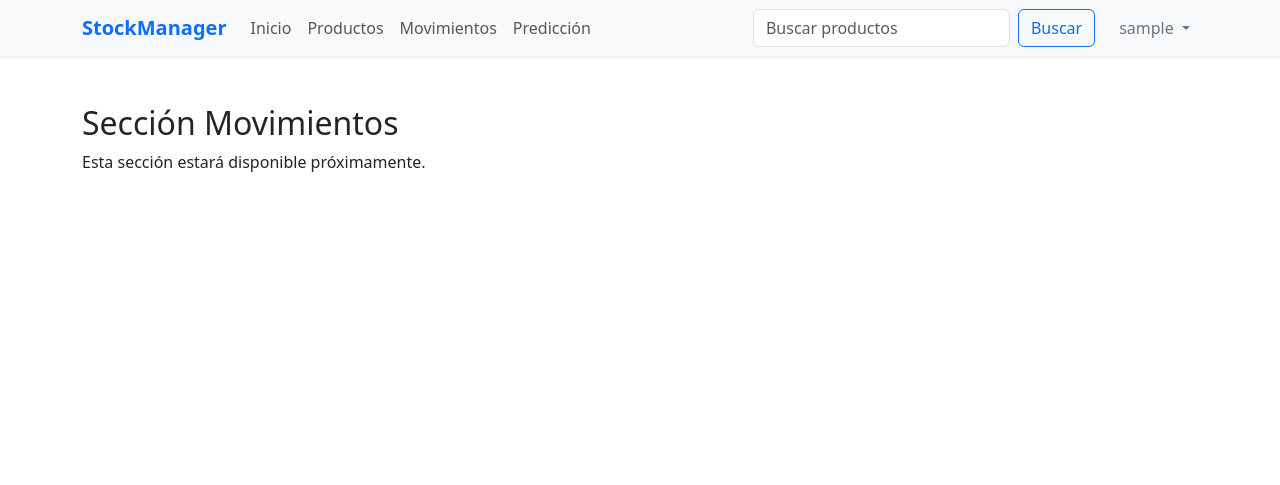
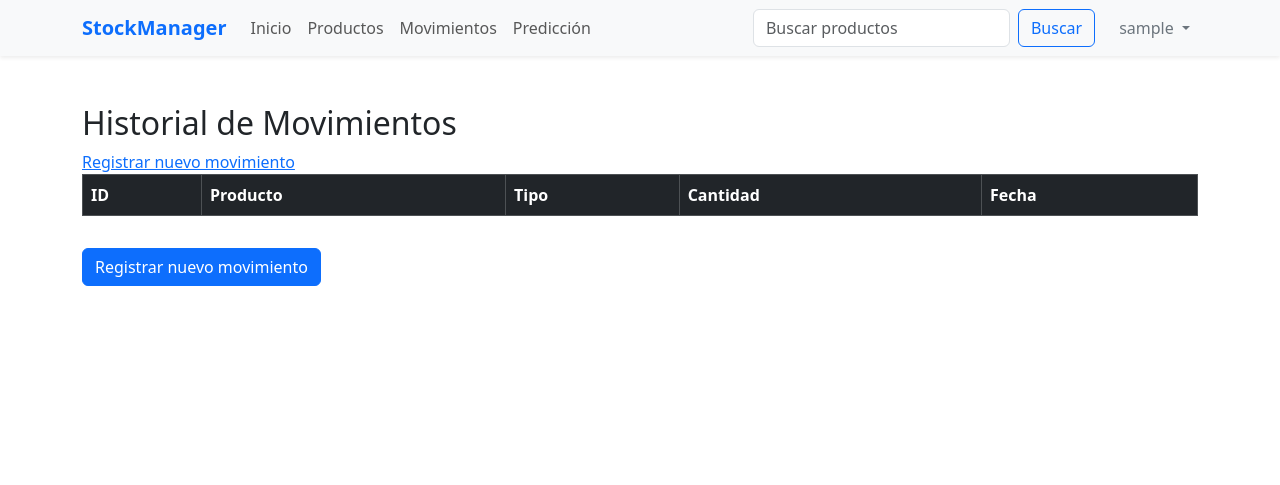
Before and after one commit to Facuzogbe/stock-management-migration-predictor, a Flask app: page /movimientos/ in a window 1280 px wide. Shown: the top 485 px of the page. Run offline with Flask 3, Linux system fonts and the light colour scheme; the visitor is signed in with stand-in values (Sample User, id 1); lists and menus that the app fills with data are empty.

Commit message:
creation basic the feature movements of stock

```diff
--- a/src/app/routes/movimientos_routes.py
+++ b/src/app/routes/movimientos_routes.py
@@ -1,8 +1,32 @@
 # src/app/routes/movimientos_routes.py
-from flask import Blueprint, render_template
 
-movimientos_bp = Blueprint('movimientos', __name__, template_folder='../templates')
+from flask import Blueprint, render_template, request, redirect, url_for, flash
+from services.movimiento_service import obtener_movimientos, registrar_movimiento
+from models import db, Product
 
-@movimientos_bp.route('/')
+movimientos_bp = Blueprint('movimientos', __name__, template_folder='../templates/movimientos')
+
+@movimientos_bp.route('/', methods=['GET'])
 def index():
-    return render_template('movimientos/index.html')
+    movimientos = obtener_movimientos()
+    return render_template('movimientos/index.html', movimientos=movimientos)
+
+@movimientos_bp.route('/nuevo', methods=['GET', 'POST'])
+def nuevo_movimiento():
+    if request.method == 'POST':
+        producto_id = request.form.get('producto_id')
+        tipo = request.form.get('tipo')
+        cantidad = request.form.get('cantidad')
+
+        try:
+            cantidad = int(cantidad)
+            registrar_movimiento(producto_id, tipo, cantidad)
+            flash('Movimiento registrado con éxito', 'success')
+            return redirect(url_for('movimientos.index'))
+        except ValueError as e:
+            flash(str(e), 'danger')
+        except Exception as e:
+            flash(f'Error al registrar movimiento: {str(e)}', 'danger')
+
+    productos = Product.query.all()
+    return render_template('movimientos/nuevo.html', productos=productos)
--- a/src/app/templates/movimientos/index.html
+++ b/src/app/templates/movimientos/index.html
@@ -4,6 +4,42 @@
 {% block title %}Movimientos{% endblock %}
 
 {% block content %}
-<h2>Sección Movimientos</h2>
-<p>Esta sección estará disponible próximamente.</p>
+<h2>Historial de Movimientos</h2>
+<a href="{{ url_for('movimientos.nuevo_movimiento') }}">Registrar nuevo movimiento</a>
+
+{% with messages = get_flashed_messages(with_categories=true) %}
+    {% if messages %}
+        <ul>
+        {% for category, message in messages %}
+            <li class="{{ category }}">{{ message }}</li>
+        {% endfor %}
+        </ul>
+    {% endif %}
+{% endwith %}
+
+<table class="table table-striped table-bordered">
+    <thead class="table-dark">
+      <tr>
+        <th>ID</th>
+        <th>Producto</th>
+        <th>Tipo</th>
+        <th>Cantidad</th>
+        <th>Fecha</th>
+      </tr>
+    </thead>
+    <tbody>
+      {% for movimiento in movimientos %}
+        <tr>
+          <td>{{ movimiento.id }}</td>
+          <td>{{ movimiento.producto.nombre }}</td>
+          <td>{{ movimiento.tipo }}</td>
+          <td>{{ movimiento.cantidad }}</td>
+          <td>{{ movimiento.fecha }}</td>
+        </tr>
+      {% endfor %}
+    </tbody>
+  </table>
+
+  <a href="{{ url_for('movimientos.nuevo_movimiento') }}" class="btn btn-primary mt-3">Registrar nuevo movimiento</a>
+
 {% endblock %}
--- /dev/null
+++ b/src/config.py
@@ -0,0 +1,5 @@
+# src/config.py
+import os
+
+BASE_DIR = os.path.abspath(os.path.join(os.path.dirname(__file__), "..", ".."))
+DB_PATH = os.path.join(BASE_DIR, "instance", "stock.db")
--- a/src/models/stock_model.py
+++ b/src/models/stock_model.py
@@ -14,3 +14,4 @@ class Product(db.Model):
     category = db.Column(db.String(50), nullable=False)
     location = db.Column(db.String(20), nullable=False)
     active = db.Column(db.Boolean, default=True)
+    stock = db.Column(db.Integer, default=0)
--- /dev/null
+++ b/src/services/movimiento_service.py
@@ -0,0 +1,39 @@
+# services/movimiento_service.py
+
+from datetime import datetime
+from models import db
+from models.stock_model import Product  # Modelo correcto
+from models.movimiento_model import Movimiento
+
+# Registrar movimiento: entrada o salida
+def registrar_movimiento(producto_id, tipo, cantidad):
+    producto = Product.query.get(producto_id)
+
+    if not producto:
+        raise ValueError("Producto no encontrado.")
+
+    if tipo == "salida":
+        if producto.stock < cantidad:
+            raise ValueError("Stock insuficiente para realizar la salida.")
+        producto.stock -= cantidad
+
+    elif tipo == "entrada":
+        producto.stock += cantidad
+
+    else:
+        raise ValueError("Tipo de movimiento no válido. Use 'entrada' o 'salida'.")
+
+    movimiento = Movimiento(
+        producto_id=producto_id,
+        tipo=tipo,
+        cantidad=cantidad,
+        fecha=datetime.now()
+    )
+
+    db.session.add(movimiento)
+    db.session.commit()
+    return movimiento
+
+# Obtener todos los movimientos (historial)
+def obtener_movimientos():
+    return Movimiento.query.order_by(Movimiento.fecha.desc()).all()
```
Also changed, not shown: setup.py (added, +16 -0 lines), src/app/__init__.py (+14 -2 lines), src/app/templates/movimientos/nuevo.html (added, +57 -0 lines), src/models/movimiento_model.py (added, +16 -0 lines), src/scripts/init_movements_table.py (added, +30 -0 lines).
